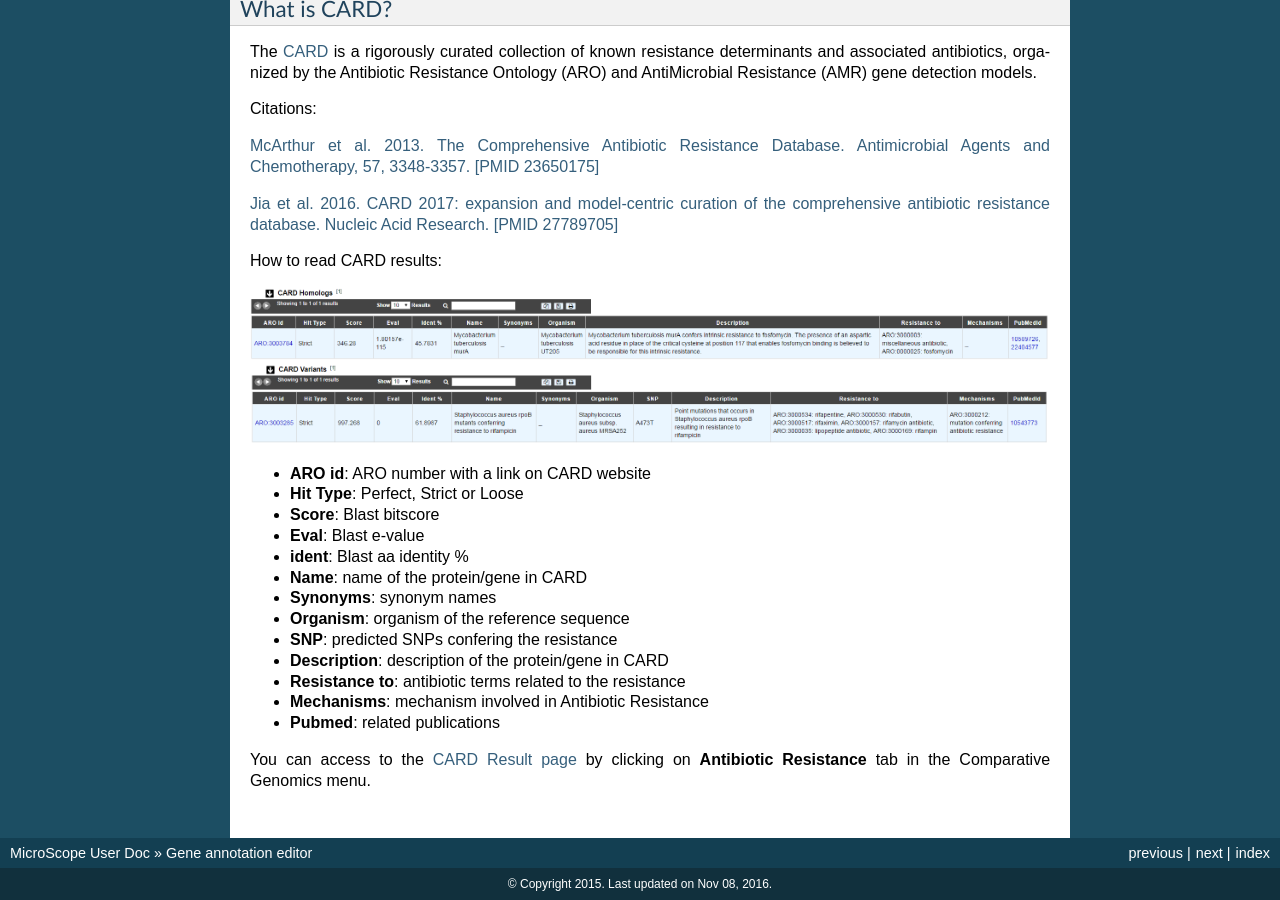
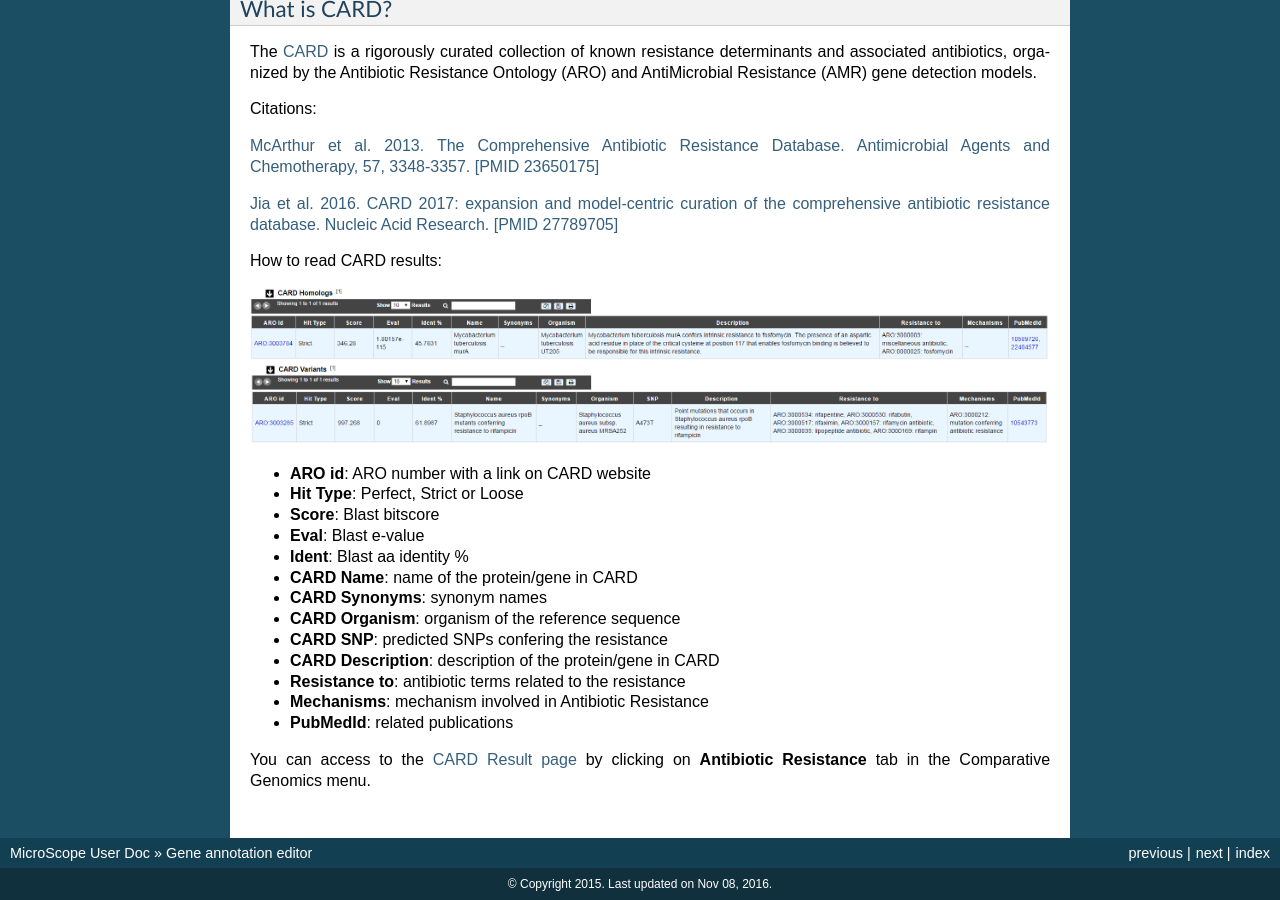
Before and after one commit to labgem/microscope-user-doc, a Sphinx documentation site: the page built from docs/content/mage/info.rst, in a window 1280 px wide and 900 px high, scrolled down 29687 px. Built offline with Sphinx 7.4.7, drawn with Linux system fonts in a browser that asks for light colours; formulas are drawn with MathJax 3.

Commit message:
Update info.rst

```diff
--- a/docs/content/mage/info.rst
+++ b/docs/content/mage/info.rst
@@ -1208,14 +1208,14 @@ How to read CARD results:
 * **Hit Type**: Perfect, Strict or Loose
 * **Score**: Blast bitscore
 * **Eval**: Blast e-value
-* **ident**: Blast aa identity %
-* **Name**: name of the protein/gene in CARD
-* **Synonyms**: synonym names
-* **Organism**: organism of the reference sequence
-* **SNP**: predicted SNPs confering the resistance
-* **Description**: description of the protein/gene in CARD
+* **Ident**: Blast aa identity %
+* **CARD Name**: name of the protein/gene in CARD
+* **CARD Synonyms**: synonym names
+* **CARD Organism**: organism of the reference sequence
+* **CARD SNP**: predicted SNPs confering the resistance
+* **CARD Description**: description of the protein/gene in CARD
 * **Resistance to**: antibiotic terms related to the resistance
 * **Mechanisms**: mechanism involved in Antibiotic Resistance
-* **Pubmed**: related publications
+* **PubMedId**: related publications
 
 You can access to the `CARD Result page <../compgenomics/card.html>`_ by clicking on  **Antibiotic Resistance** tab in the Comparative Genomics menu.
```
